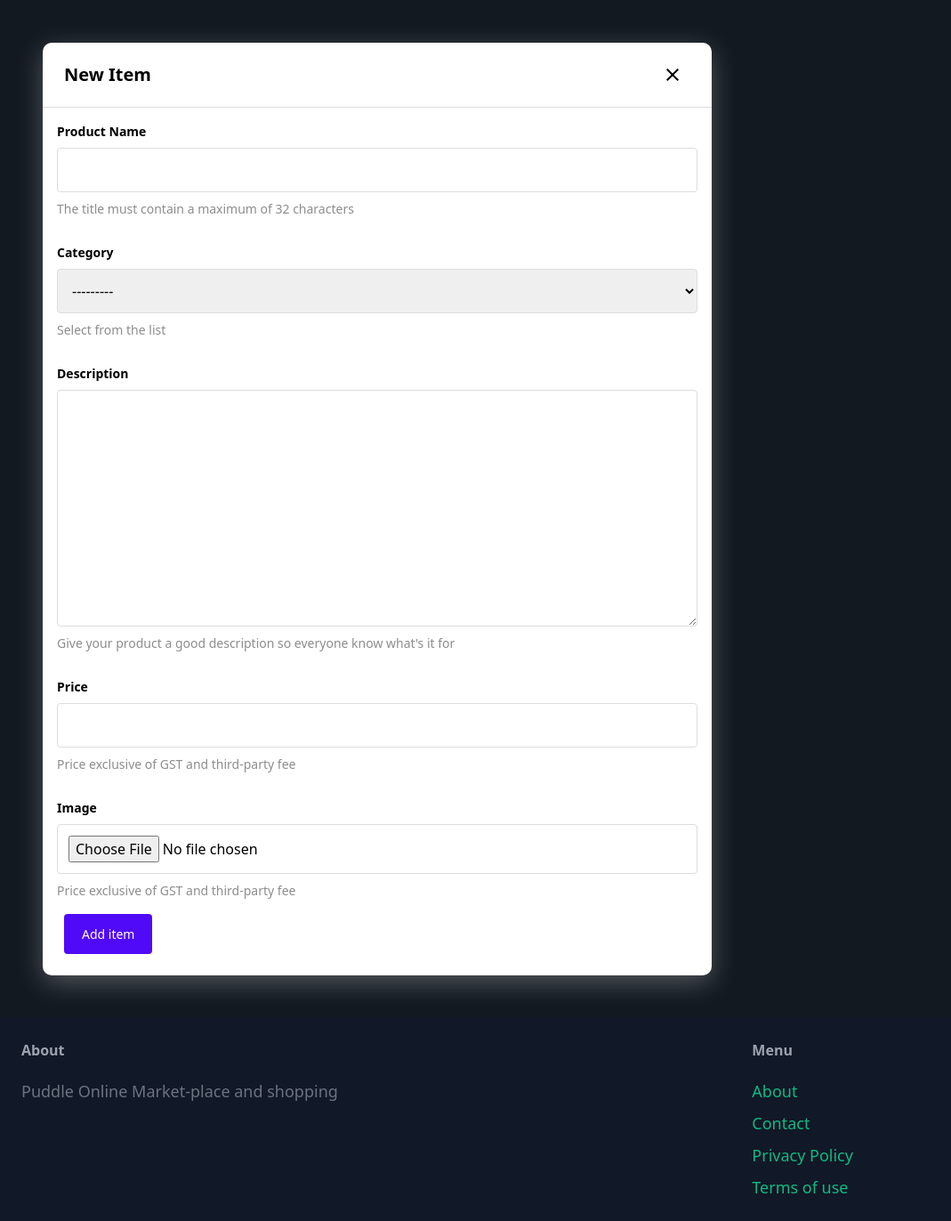
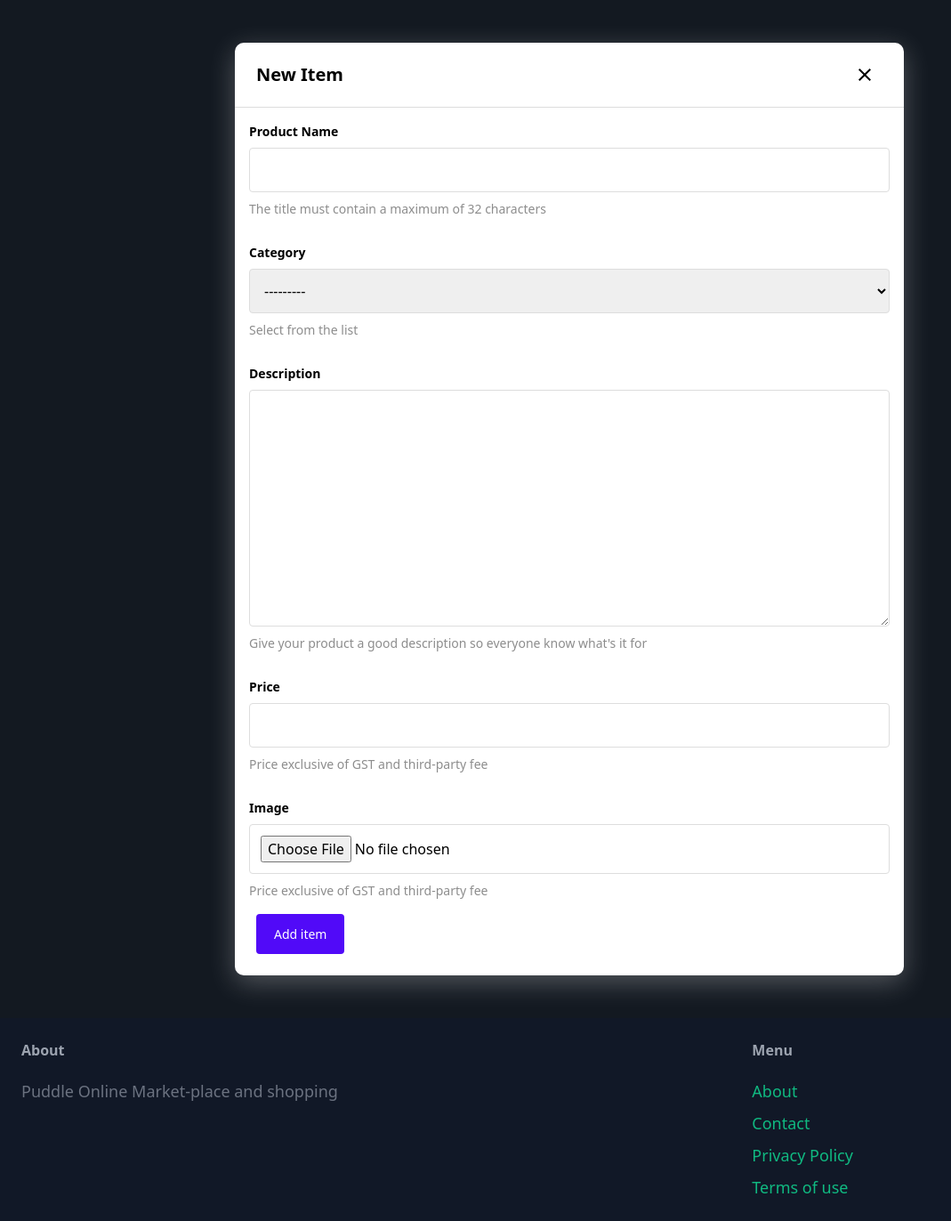
Before and after one commit to Asirwad/Puddle-App-using-Django, a Django app: page /items/new/ in a window 1280 px wide. Shown: the part 96-1468 px from the top of the page at 89% size, without its empty margins (0-1069 px from the left). Run offline with Django 4.2, Linux system fonts and the light colour scheme; a user stored in the database is signed in; data comes from the database, SQL or seed files in the repository.

Commit message:
add item style changes

```diff
--- a/core/static/css/form.css
+++ b/core/static/css/form.css
@@ -18,6 +18,11 @@ body{
     background: none;
     cursor: pointer;
   }
+.outer-container{
+    display: flex;
+    align-items: center;
+    justify-content: center;
+}
 
   .container {
     top: 0;
--- a/item/templates/item/form.html
+++ b/item/templates/item/form.html
@@ -8,6 +8,7 @@
         <link rel="stylesheet" type="text/css" href="{% static 'css/form.css' %}">
     </head>
     <body>
+        <div class="outer-container">
             <form method="POST" action="." enctype="multipart/form-data">
                 {% csrf_token %}
                 <div class="container">
@@ -65,6 +66,7 @@
                     </div>
                 </div>
             </form>
+        </div>
     </body>
 </html>
 {% endblock %}
```
Lines whose indentation alone changed are shown as unchanged.
